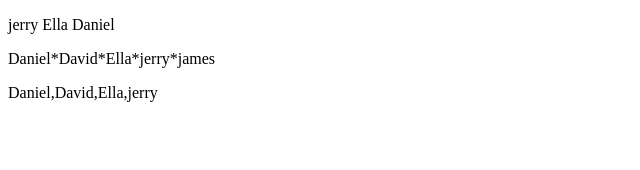
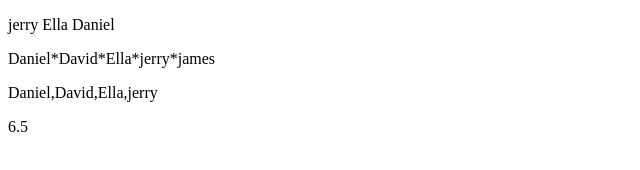
Before and after one commit to imaobong-hub/array-in-js, a plain HTML site: page index.html in a window 1280 px wide. Shown: the full height of the page, 0-640 px from the left. Drawn offline with Linux system fonts and the light colour scheme.

Commit message:
third commit

```diff
--- a/index.html
+++ b/index.html
@@ -9,6 +9,7 @@
     <p id="memo"></p>
     <p id="joining"></p>
     <p id="pop"></p>
+    <p id="call-stack"></p>
       <script>
          var names=["Daniel","David","Ella","jerry","james"];
          document.getElementById("memo").
@@ -16,7 +17,10 @@
                  document.getElementById("joining").innerHTML=names.join("*");
                  names.pop();
                  document.getElementById("pop").innerHTML=names;
-
+                function add(a,b){return a+b};
+                function average(a,b){return add(a,b)/2;}
+                let result=average(5,8);
+                document.getElementById("call-stack").innerHTML=result;
                    </script>
   </body>
 </html>
```
